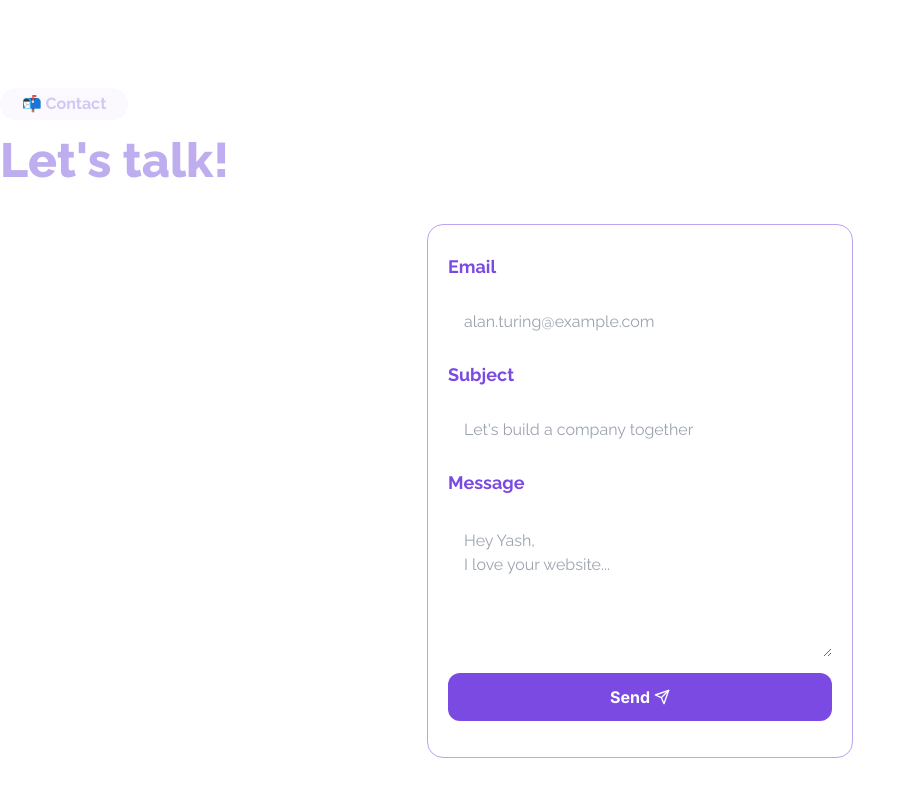
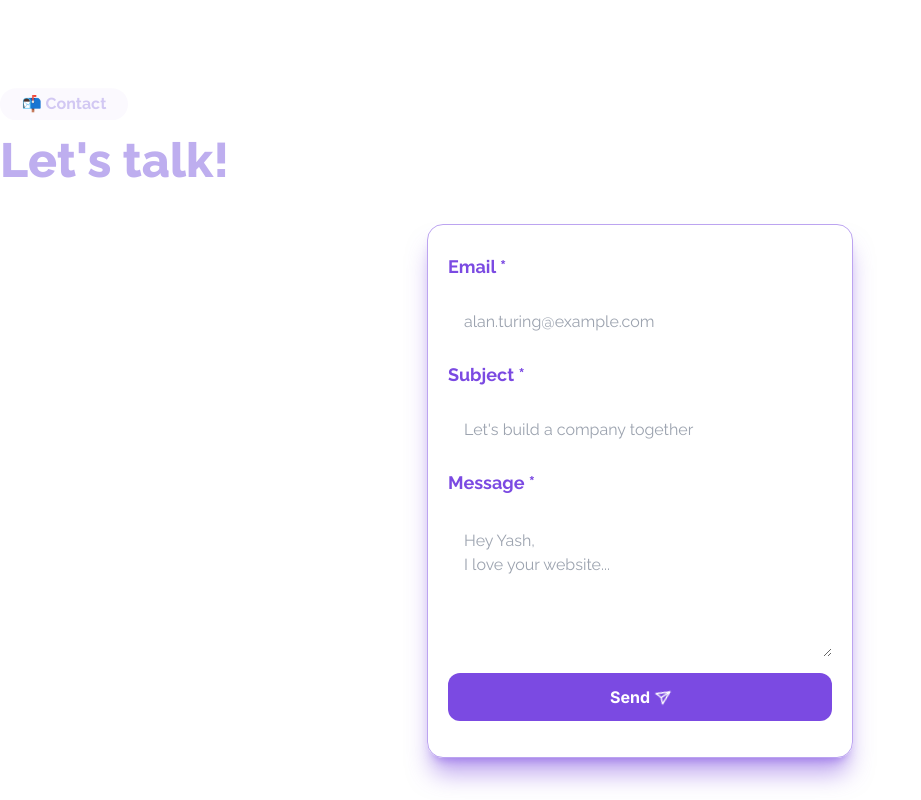
Before and after one commit to yinani24/portfolio, a Next.js app: page /contact in a window 1280 px wide. Shown: the whole page, without its empty margins (0-921 px from the left). Built offline with nearby package versions, Linux system fonts and the light colour scheme.

Commit message:
changes to the contact page

```diff
--- a/src/app/contact/contact.tsx
+++ b/src/app/contact/contact.tsx
@@ -40,21 +40,29 @@ export default function ContactForm(){
 
     return(
         <motion.div className='flex flex-col items-center justify-center mt-10'>
-            <form onSubmit={handleSubmit} className='flex flex-col items-start justify-center border border-[#7B4AE280] rounded-2xl p-5'>
-                <label className='text-[#7B4AE2] font-Raleway text-lg font-bold mb-4 mt-2'>Email</label>
-                <input name="senderEmail" className='w-96 h-12 rounded-xl p-4 mb-4 text-[rgba(255, 255, 255, 0.5)] font-Raleway' type='email' placeholder='alan.turing@example.com'/>
-                <label className='text-[#7B4AE2] font-Raleway font-bold text-lg mb-4'>Subject</label>
-                <input name="subject" className='w-96 h-12 rounded-xl p-4 mb-4 text-[rgba(255, 255, 255, 0.5)] font-Raleway' type='text' placeholder={`Let's build a company together`}/>
-                <label className='text-[#7B4AE2] font-Raleway font-bold text-lg mb-4'>Message</label>
-                <textarea name='message' className='w-96 h-36 rounded-xl p-4 mb-4 text-[rgba(255, 255, 255, 0.5)] font-Raleway'
+            <motion.form
+                initial={{opacity: 0, x: -100}}
+                whileInView={{opacity: 1, x: 0, transition: {ease: 'easeInOut', duration: 0.5, type: 'tween', damping: 300, stiffness: 100}}}
+                viewport={{ once: true, amount: 0.5 }}
+                onSubmit={handleSubmit} className='flex flex-col items-start justify-center border shadow-xl shadow-[#7B4AE280] border-[#7B4AE280] rounded-2xl p-5'>
+                <label className='text-[#7B4AE2] font-Raleway text-lg font-bold mb-4 mt-2'>Email *</label>
+                <input required name="senderEmail" className='w-96 h-12 rounded-xl p-4 mb-4 text-[rgba(255, 255, 255, 0.5)] font-Raleway' type='email' placeholder='alan.turing@example.com'/>
+                <label className='text-[#7B4AE2] font-Raleway font-bold text-lg mb-4'>Subject *</label>
+                <input required name="subject" className='w-96 h-12 rounded-xl p-4 mb-4 text-[rgba(255, 255, 255, 0.5)] font-Raleway' type='text' placeholder={`Let's build a company together`}/>
+                <label className='text-[#7B4AE2] font-Raleway font-bold text-lg mb-4'>Message *</label>
+                <textarea name='message' maxLength={5000} required className='w-96 h-36 rounded-xl p-4 mb-4 text-[rgba(255, 255, 255, 0.5)] font-Raleway'
                     placeholder={`Hey Yash,\nI love your website...`}/>
                 <motion.button
                     type="submit"
-                    className='w-96 group text-base flex justify-center outline-none items-center gap-1 h-12 rounded-xl bg-[#7B4AE2] mb-4 text-white text-Raleway font-bold text-center transition-all focus:scale-110 '>
-                    <p className='group-hover:text-lg'>Send{" "}</p>
-                    <FiSend className='group-hover:text-lg rotate-10 text-s'/>
+                    whileFocus={{scale: 1.02}}
+                    whileHover={{scale: 1.02}}
+                    whileTap={{scale: 0.9}}
+                    transition={{delay: 0.1}}
+                    className='w-96 group text-base flex justify-center outline-none items-center gap-1 h-12 rounded-xl bg-[#7B4AE2] mb-4 text-white text-Raleway font-bold text-center transition-all'>
+                    <p className='group-hover:text-lg text-s'>Send{" "}</p>
+                    <FiSend className='group-hover:text-lg rotate-12 text-s group-hover:rotate-3'/>
                 </motion.button>
-            </form>
+            </motion.form>
         </motion.div>
     )
 }
--- a/src/app/projects/page.tsx
+++ b/src/app/projects/page.tsx
@@ -1,13 +1,10 @@
 "use client";
 
-import { ButtonLink } from "@/components/buttonlink";
-import { TopBar } from "@/components/topbar";
 import ProjectCard from "./project";
 import { projects } from "@/components/constants";
 import { Top } from "@/components/top";
 import { useRef, useState } from "react";
 import { useInView, motion } from "framer-motion";
-import { GrContact } from "react-icons/gr";
 import ProjectTag from './projectTag'
 
 export default function Project() {
@@ -28,9 +25,13 @@ export default function Project() {
     animate: { y: 0, opacity: 1 },
   };
   return (
-      <section id='projects' className='flex flex-col scroll-mt-24 mt-24'>
+      <section id='projects' className='flex flex-col scroll-mt-24 mt-24 '>
         <Top topbar={{width: "w-32", children: "🔗 Portfolio" }}>Projects </Top>
-        <motion.div className='flex flex-row gap-8 mb-14 mt-4'>
+        <motion.div
+          initial={{opacity: 0, x: -100}}
+          whileInView={{opacity: 1, x: 0, transition: {ease: 'easeInOut', duration: 0.5, type: 'tween', damping: 300, stiffness: 100}}}
+          viewport={{ once: true, amount: 0.5 }}
+          className='flex flex-row gap-8 mb-14 mt-4'>
           {/* <ButtonLink Icon={GrContact} href='/#contact'>Contact Me</ButtonLink>
           <ButtonLink Icon={GrContact} href='/#contact'>Contact Me</ButtonLink>
           <ButtonLink Icon={GrContact} href='/#contact'>Contact Me</ButtonLink> */}
@@ -49,7 +50,15 @@ export default function Project() {
         </motion.div>
         <ul className='grid grid-cols-3 gap-10'>
           {filteredProjects.map((project, id) => (
-            <motion.li key={id}>
+            <motion.li ref={ref}
+              key={id}
+              variants={cardVariants}
+              initial={{opacity: 0, y: 50}}
+              whileInView={{opacity: 1, y: 0}}
+              viewport={{once: true, amount: 0.4}}
+              animate={isInView? "initial": "hidden"}
+              transition={{ duration: 0.3, delay: id * 0.4, type: 'easeInOut', damping: 100, stiffness: 300 }}
+            >
               <ProjectCard Proj={project}></ProjectCard>
             </motion.li>
           ))}
--- a/src/app/projects/projectTag.tsx
+++ b/src/app/projects/projectTag.tsx
@@ -1,17 +1,20 @@
 import React from "react";
 import { ProjectTag } from "@/components/interfaces";
+import { motion } from "framer-motion";
 
 const ProjectTag = ({ name, onClick, isSelected }: ProjectTag) => {
   const buttonStyles = isSelected
-    ? "text-white border-primary-500"
-    : "text-[#ADB7BE] border-slate-600 hover:border-white";
-  return (
-    <button
-      className={`${buttonStyles} rounded-full border-2 px-6 py-3 text-xl cursor-pointer`}
-      onClick={() => onClick(name)}
+    ? "text-white font-Raleway font-bold"
+    : "text-[#7B4AE280] font-Raleway font-bold";
+    return (
+    <motion.button
+        whileHover={{ scale: 1.1 }}
+        whileTap={{ scale: 0.9 }}
+        className={`${buttonStyles} border h-7 w-32 flex rounded-full text-[#7B4AE280] hover:shadow hover:shadow-[#7B4AE280] hover:bg-[#7B4AE21A] flex-row justify-center items-center border-[#7B4AE280]`}
+        onClick={() => onClick(name)}
     >
       {name}
-    </button>
+    </motion.button>
   );
 };
 
```
